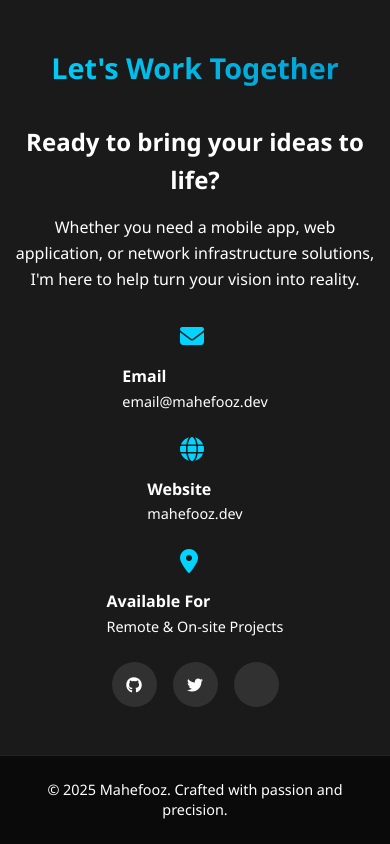
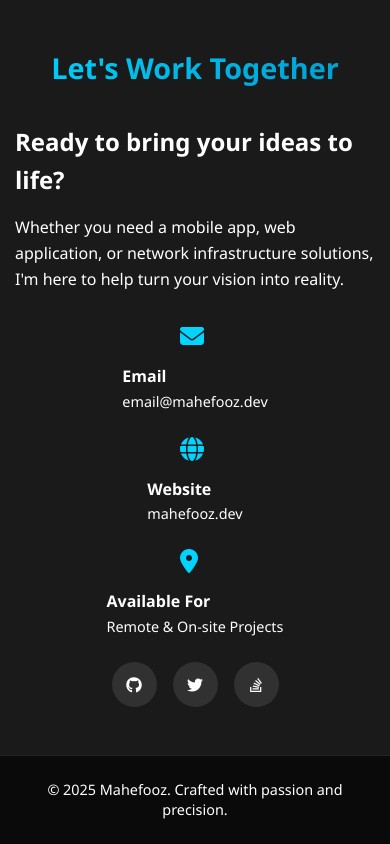
Before and after one commit to mahefooz/mahefooz.github.io, a plain HTML site: page index.html in a window 390 px wide. Shown: the part 3879-4723 px from the top of the page. Drawn offline with Linux system fonts and the light colour scheme.

Commit message:
Update index.html

```diff
--- a/index.html
+++ b/index.html
@@ -622,7 +622,7 @@
             .contact-content {
                 grid-template-columns: 1fr;
                 gap: 2rem;
-                text-align: center;
+                text-align: left;
             }
 
             .contact-info h3 {
@@ -1000,7 +1000,7 @@
                             <i class="fab fa-twitter"></i>
                         </a>
                         <a href="https://stackoverflow.com/users/407364/mohammad" class="social-link">
-                            <i class="fab fa-stackoverflow"></i>
+                            <i class="fab fa-stack-overflow"></i>
                         </a>
                     </div>
                 </div>
```
